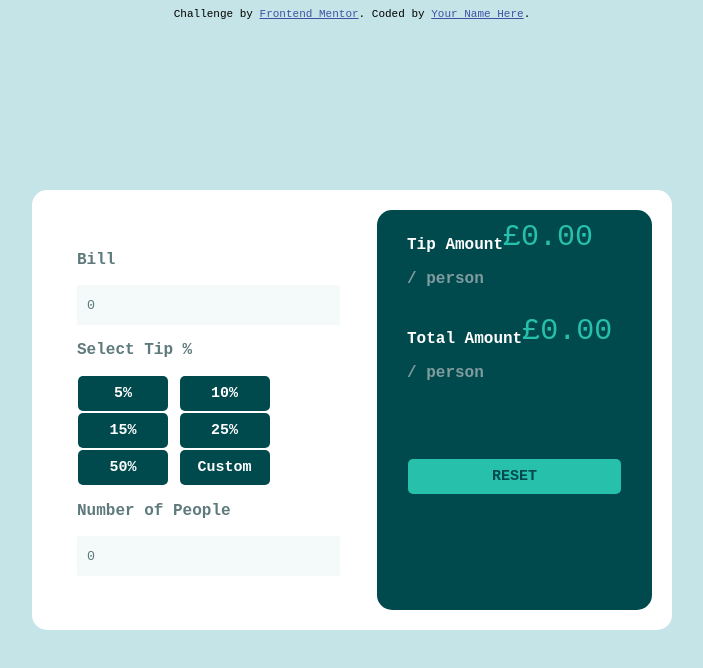
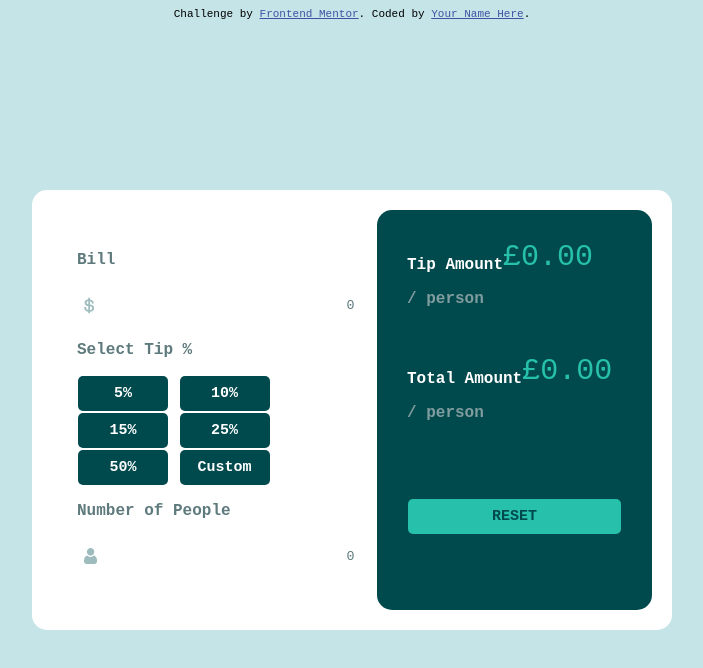
Before and after one commit to anioji94/tip_calculator_frontendmentor, a plain HTML site: page index.html in a window 1280 px wide. Shown: the whole page, without its empty margins (288-991 px from the left). Drawn offline with Linux system fonts and the light colour scheme.

Commit message:
icons inserted into fields

```diff
--- a/app.js
+++ b/app.js
@@ -26,7 +26,6 @@ document.addEventListener('DOMContentLoaded', (event) => {
  // Event Listeners
  document.querySelectorAll('#percentage').forEach(item => {
     item.addEventListener('focusin', () => {
-        // resetValue()
         let tip = parseFloat(item.innerText)
         tipTotal.innerText = calculateTipTotal(bill.value, tip).toFixed(2)
         tipPerPerson.innerText = (calculateTipTotal(bill.value, tip)/numOfPeople.value).toFixed(2)
@@ -42,7 +41,6 @@ document.addEventListener('DOMContentLoaded', (event) => {
 
  custom.addEventListener('focusin', () => {
      custom.outerHTML = '<input type="number" class="custom" id="percentage">'
-     setTimeout(custom.focus(), 50)
  })
 
 //  custom.addEventListener('focusout', () => {
--- a/style.css
+++ b/style.css
@@ -63,6 +63,7 @@ body {
 .tip {
     padding-top: 10px;
     padding-left: 30px;
+    margin-top: 20px;
     display: flex;
 }
 
@@ -143,9 +144,10 @@ input {
     align-items: right;
     padding: 5px;
     padding-left: 10px;
+    direction: rtl;
 }
 
-input :focus {
+input :enabled {
     background-color: red;
 }
 
@@ -153,6 +155,16 @@ input::-webkit-outer-spin-button,
 input::-webkit-inner-spin-button {
   -webkit-appearance: none;
   margin: 0;
+}
+
+#bill-input {
+    background: url(/images/icon-dollar.svg) no-repeat scroll 7px 50%;
+    padding-left: 30px;
+}
+
+#num-of-people {
+    background: url(/images/icon-person.svg) no-repeat scroll 7px 50%;
+    padding-left: 30px;
 }
 
 /* Firefox */
```
Also changed, not shown: index.html (+1 -0 lines).
